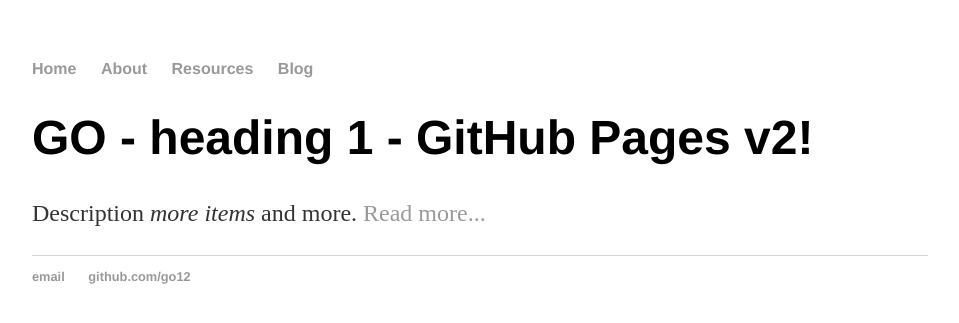
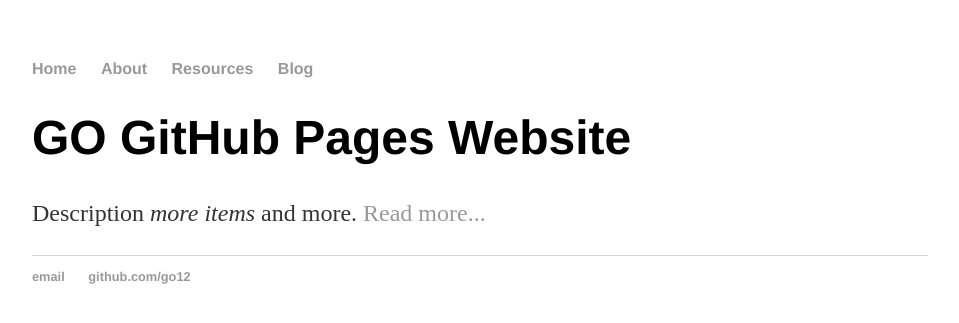
Before and after one commit to go12/go12.github.io, a Jekyll site: the page built from index.html, in a window 1280 px wide. Shown: the top 323 px of the page, without its empty margins (160-1119 px from the left). Built offline with Jekyll 4.4.1, drawn with Linux system fonts in a browser that asks for light colours.

Commit message:
Update index.html

```diff
--- a/index.html
+++ b/index.html
@@ -1,8 +1,8 @@
 ---
 layout: default
-title: Gary O, GitHub Pages Website
+title: GO GitHub Pages Website
 ---
 <div class="blurb">
-	<h1>GO - heading 1 - GitHub Pages v2!</h1>
+	<h1>GO GitHub Pages Website</h1>
 	<p>Description <em>more items</em> and more. <a href="/about">Read more...</a></p>
 </div><!-- /.blurb -->
```
